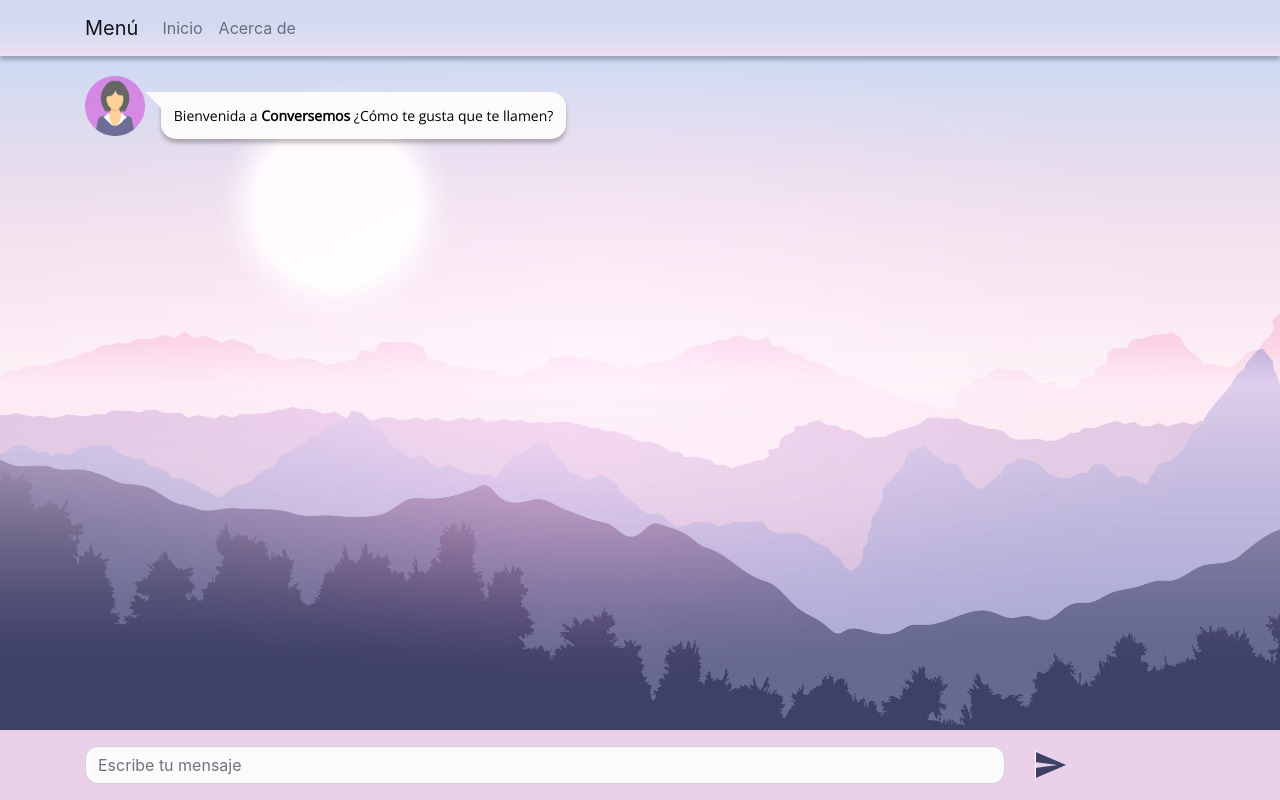
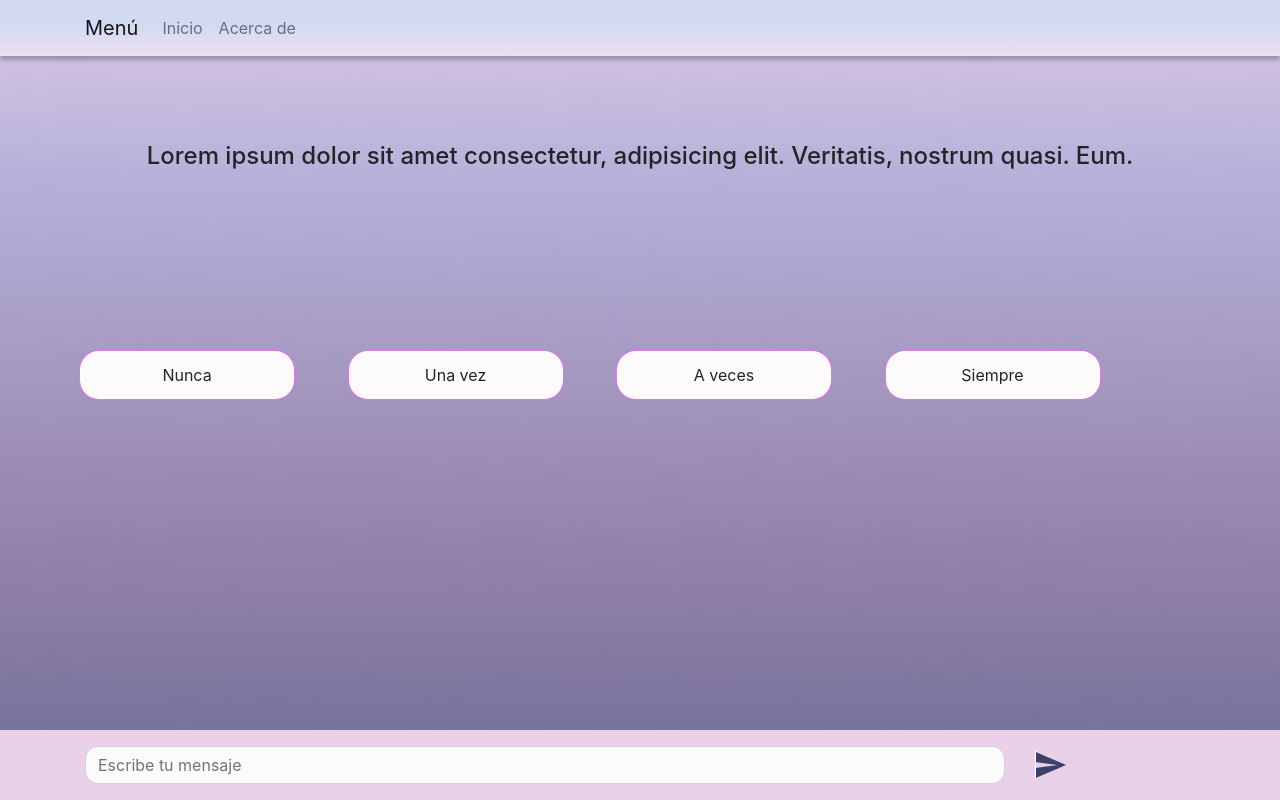
Before and after one commit to jotaparra/conversemos-girlhub, a website: page src/index.html in a window 1280 px wide. Drawn offline with nearby package versions, Linux system fonts and the light colour scheme.

Commit message:
agregué seccion preguntas

```diff
--- a/src/css/style.css
+++ b/src/css/style.css
@@ -233,3 +233,18 @@ a:hover {
     text-decoration: none;
     color: #ffffff;
 }
+
+/* estilos de opcion 1 - quiero analizar mi relación */
+.row-option1{
+    min-height: 40vh;
+}
+
+.btn-question{
+background: #FCFAFB;
+border: 1px solid rgba(211, 93, 221, 0.8);
+box-sizing: border-box;
+border-radius: 20px;
+width:216px;
+height: 50px;
+margin-top: 30px;
+}
--- a/src/index.html
+++ b/src/index.html
@@ -156,6 +156,25 @@
         </footer>
     </section>
 
+<!-- seccion quiero analizar mi relación -->
+<section id="option1" class="background-body container-fluid">
+        <div id="questions" class="row row-option1 align-items-center">
+            <div class="col text-center">
+                <h4 id="rootQuestions">
+                    Lorem ipsum dolor sit amet consectetur, adipisicing elit. Veritatis, nostrum quasi. Eum.
+                </h4>
+            </div>
+        </div>
+        <div class="row">
+            <div class="col-12 ml-3">
+                <button type="button" class="btn btn-question ml-5" id="">Nunca</button>
+                <button type="button" class="btn btn-question ml-5" id="">Una vez</button>
+                <button type="button" class="btn btn-question ml-5" id="">A veces</button>
+                <button type="button" class="btn btn-question ml-5" id="">Siempre</button>
+            </div>
+        </div>
+</section>
+
 
 
 
```
